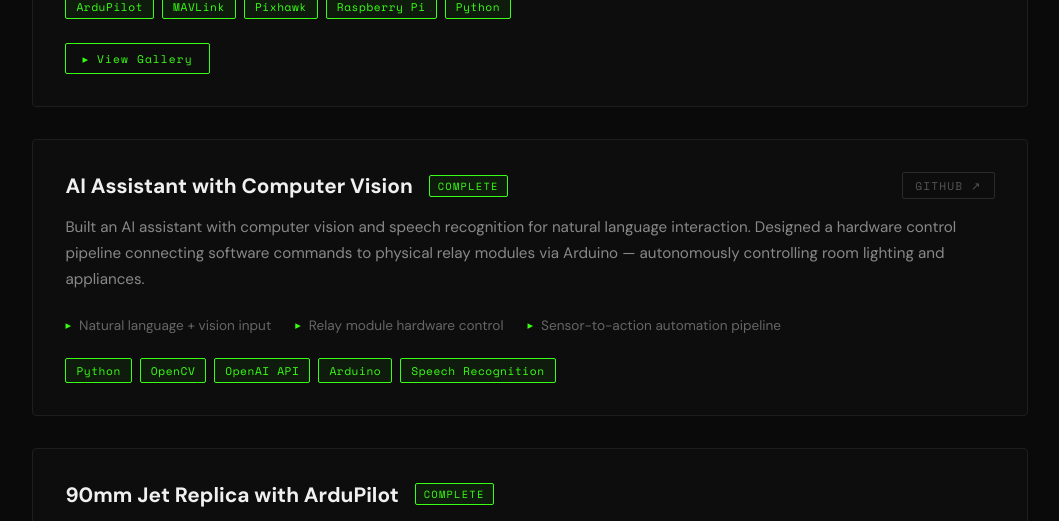
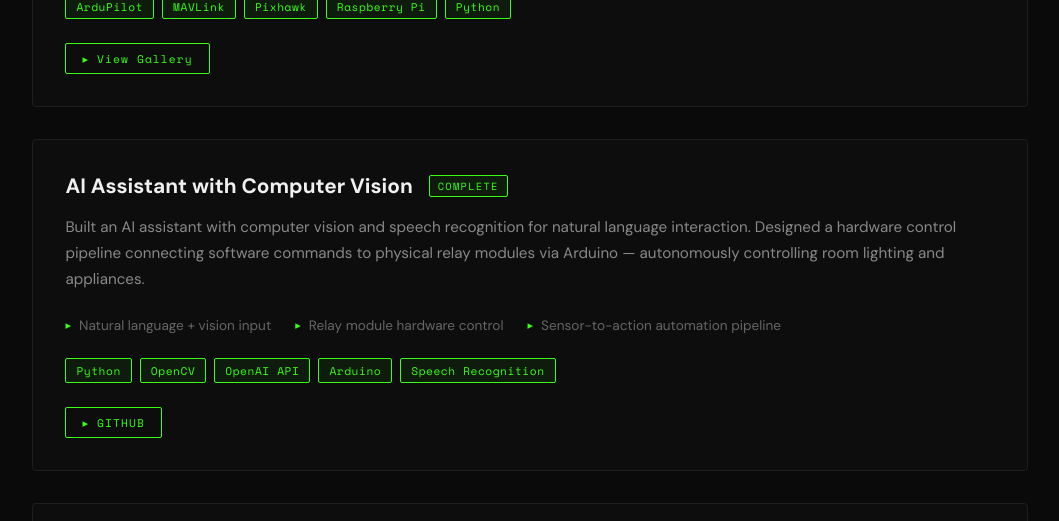
Before and after one commit to siddhesh1008/siddhesh-portfolio, a React (Create React App) app: page / in a window 1280 px wide. Shown: the part 3040-3561 px from the top of the page, without its empty margins (110-1169 px from the left). Built offline with nearby package versions, Linux system fonts and the light colour scheme.

Commit message:
add github link

```diff
--- a/src/App.js
+++ b/src/App.js
@@ -563,11 +563,6 @@ export default function Portfolio() {
                       <h3 className="project-title" style={{ fontSize: "1.3rem", fontWeight: 700, color: "#f0f0f0", transition: "color 0.3s" }}>{proj.title}</h3>
                       <StatusBadge status={proj.status} />
                     </div>
-                    {proj.github && (
-                      <a href={proj.github} target="_blank" rel="noopener noreferrer" className="github-link" style={{ fontFamily: "'Space Mono', monospace", fontSize: "0.7rem", letterSpacing: "0.1em", color: "#555", textDecoration: "none", border: "1px solid #2a2a2a", padding: "4px 12px", borderRadius: "2px", transition: "all 0.2s" }}>
-                        GITHUB ↗
-                      </a>
-                    )}
                   </div>
                   <p style={{ color: "#888", lineHeight: 1.7, marginBottom: "1.5rem", fontSize: "0.95rem" }}>{proj.description}</p>
                   <div style={{ display: "flex", gap: "1.5rem", marginBottom: "1.5rem", flexWrap: "wrap" }}>
@@ -580,14 +575,21 @@ export default function Portfolio() {
                   <div style={{ display: "flex", flexWrap: "wrap", gap: "0.5rem" }}>
                     {proj.tags.map(tg => <Tag key={tg} label={tg} accent />)}
                   </div>
+                  {(proj.galleryLink || proj.github) && (
+                    <div style={{ display: "flex", gap: "0.75rem", marginTop: "1.5rem", flexWrap: "wrap" }}>
                       {proj.galleryLink && (
-                    <div style={{ marginTop: "1.5rem" }}>
                         <button
                           onClick={() => scrollTo(t.navLinks[3])}
                           style={{ fontFamily: "'Space Mono', monospace", fontSize: "0.7rem", letterSpacing: "0.1em", color: "#39ff14", background: "transparent", border: "1px solid #39ff14", padding: "6px 16px", borderRadius: "2px", cursor: "pointer", transition: "all 0.2s" }}
                         >
                           ▸ {lang === "en" ? "View Gallery" : "Galerie ansehen"}
                         </button>
+                      )}
+                      {proj.github && (
+                        <a href={proj.github} target="_blank" rel="noopener noreferrer" style={{ fontFamily: "'Space Mono', monospace", fontSize: "0.7rem", letterSpacing: "0.1em", color: "#39ff14", textDecoration: "none", border: "1px solid #39ff14", padding: "6px 16px", borderRadius: "2px", transition: "all 0.2s", display: "inline-block" }}>
+                          ▸ GITHUB
+                        </a>
+                      )}
                     </div>
                   )}
                   {proj.youtube && (
```
Lines whose indentation alone changed are shown as unchanged.
